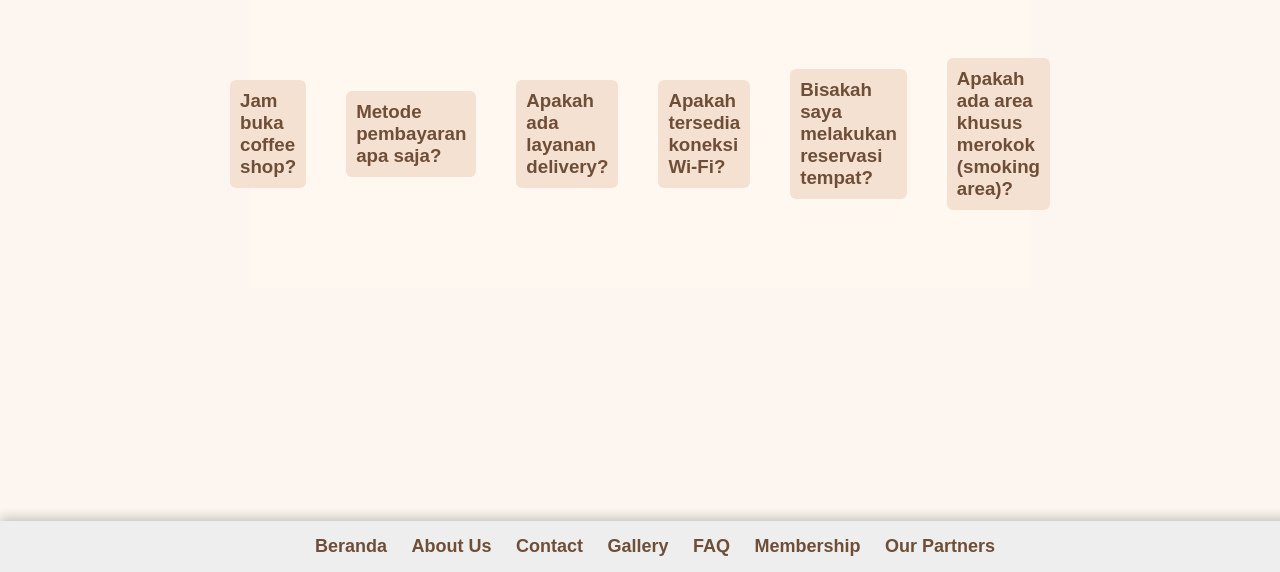
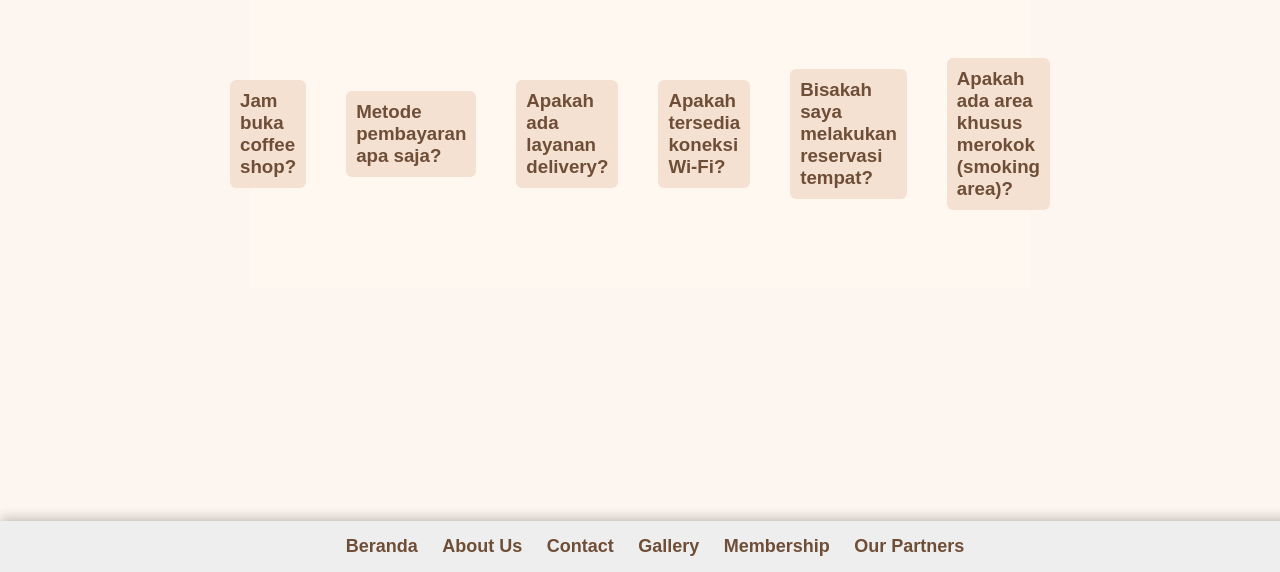
Before and after one commit to devi201007/aplikasi_coffeshop, a PHP site: page /faq.php in a window 1280 px wide. Shown: the part 228-800 px from the top of the page. Run offline with PHP 8.4, Linux system fonts and the light colour scheme.

Commit message:
update nav faq

```diff
--- a/faq.php
+++ b/faq.php
@@ -74,7 +74,6 @@
     <a href="about.php">About Us</a>
     <a href="contact.php">Contact</a>
     <a href="gallerycaffe.php">Gallery</a>
-    <a href="faq.php">FAQ</a>
     <a href="membership.php">Membership</a>
     <a href="ourpartners.php">Our Partners</a>
 </nav>
```
